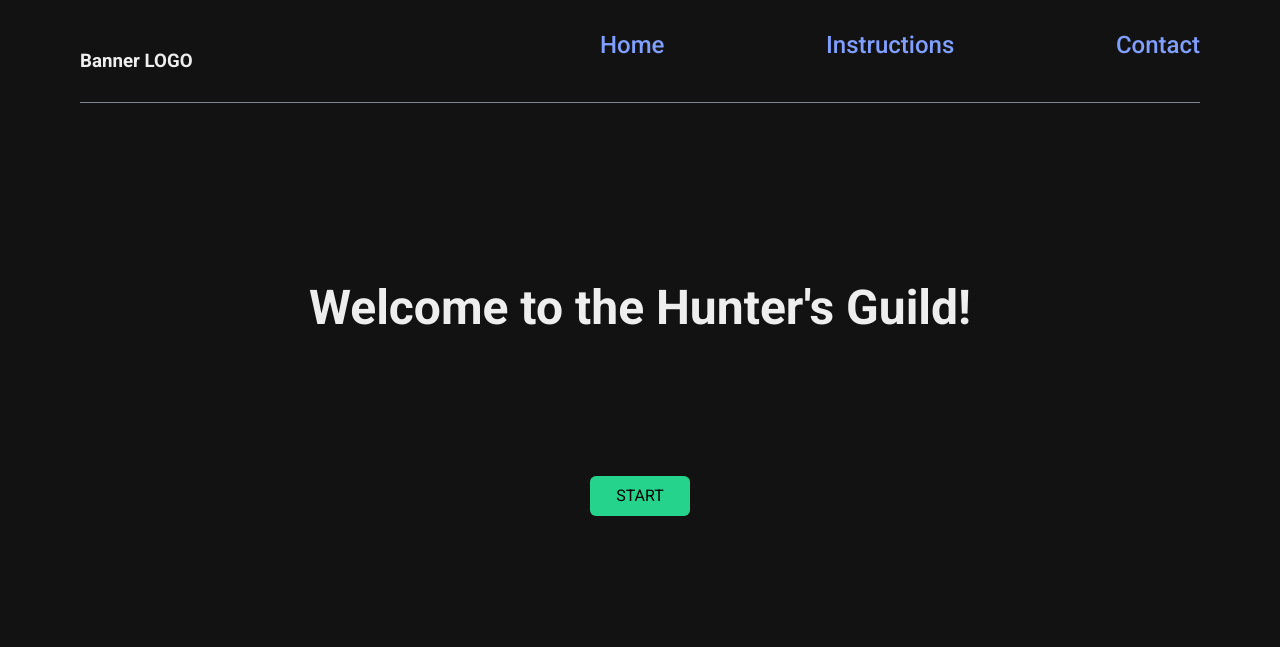
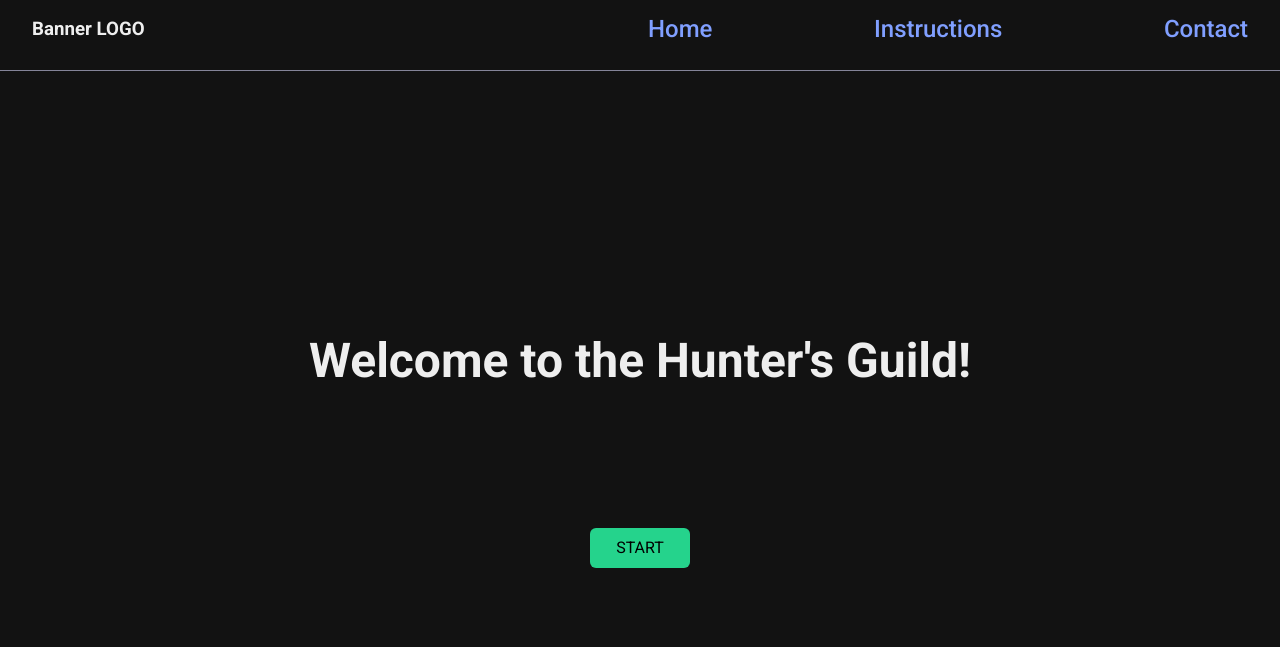
Before and after one commit to coding4freedom/HuntersGuild, a website: page public/index.html in a window 1280 px wide. Drawn offline with Linux system fonts and the light colour scheme.

Commit message:
Fixed main layout and header spacing issue

```diff
--- a/public/css/index.css
+++ b/public/css/index.css
@@ -10,13 +10,6 @@
 /******************************************
 /* LAYOUT
 /*******************************************/
-main {
-    display: flex;
-    flex-direction: column;
-    justify-content: center;
-    align-items: center;
-    height: 70vh;
-}
 
 .welcome-panel {
     display: flex;
@@ -25,10 +18,6 @@ main {
     justify-content: center;
     gap: 8rem;
     height: 50vh;
-}
-
-#simulation {
-    display: hidden;
 }
 
 /******************************************
--- a/public/css/style.css
+++ b/public/css/style.css
@@ -35,17 +35,20 @@ a {
 /******************************************
 /* LAYOUT
 /*******************************************/
-header {
-     height: 20vh;
-}
+
 
 nav {
      display: flex;
      flex-direction: row;
      justify-content: space-between;
+     align-items: center;
      margin: 2rem 5rem;
-     padding-bottom: .7rem;
+     padding: 0 2rem .7rem 2rem;
      border-bottom: thin solid #848499;
+}
+
+nav.navbar {
+     margin: 0;
 }
 
 nav ul {
@@ -73,6 +76,14 @@ li a {
      text-decoration: none;
 }
 
+main {
+     display: flex;
+     flex-direction: column;
+     justify-content: center;
+     align-items: center;
+     height: 93.3vh;
+ }
+
 
 
 
--- a/public/index.html
+++ b/public/index.html
@@ -3,9 +3,10 @@
 <head>
     <meta charset="UTF-8">
     <meta name="viewport" content="width=device-width, initial-scale=1.0">
+    <!-- Link to your CSS file -->
+    <link rel="stylesheet" href="/css/normalize.css">
+    <link rel="stylesheet" href="/css/style.css">
     <link rel="stylesheet" href="/css/index.css">
-    <link rel="stylesheet" href="/css/style.css"> <!-- Link to your CSS file -->
-    <link rel="stylesheet" href="/css/normalize.css">
     <link href="https://fonts.googleapis.com/css2?family=Roboto:wght@400;500;700&display=swap" rel="stylesheet">
     <title>Hunter's Guild</title>
 </head>
```
